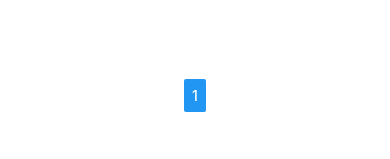
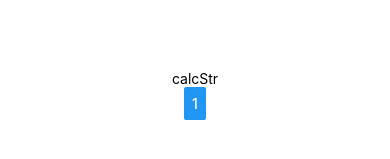
Before and after one commit to A4R7bluep/ReactCalc, a React Native app: screen / in a window 390 px wide. Shown: the part 327-486 px from the top of the page. Built offline with nearby package versions, Linux system fonts and the light colour scheme.

Commit message:
minor edits

```diff
--- a/App.tsx
+++ b/App.tsx
@@ -20,7 +20,7 @@ import {
 	Button,
 } from 'react-native';
 
-var calcStr = "";
+var calcStr = "calcStr";
 
 // function updateCalcStr(mod: string) {
 // 	calcStr += mod;
@@ -28,7 +28,7 @@ var calcStr = "";
 
 const CalcButton = (props: { number: string; }) => {
 	return (
-		<Button onPress={() => calcStr += props.number} title={props.number}></Button>
+		<Button onPress={() => calcStr = props.number} title={props.number}></Button>
 	);
 }
 
```
